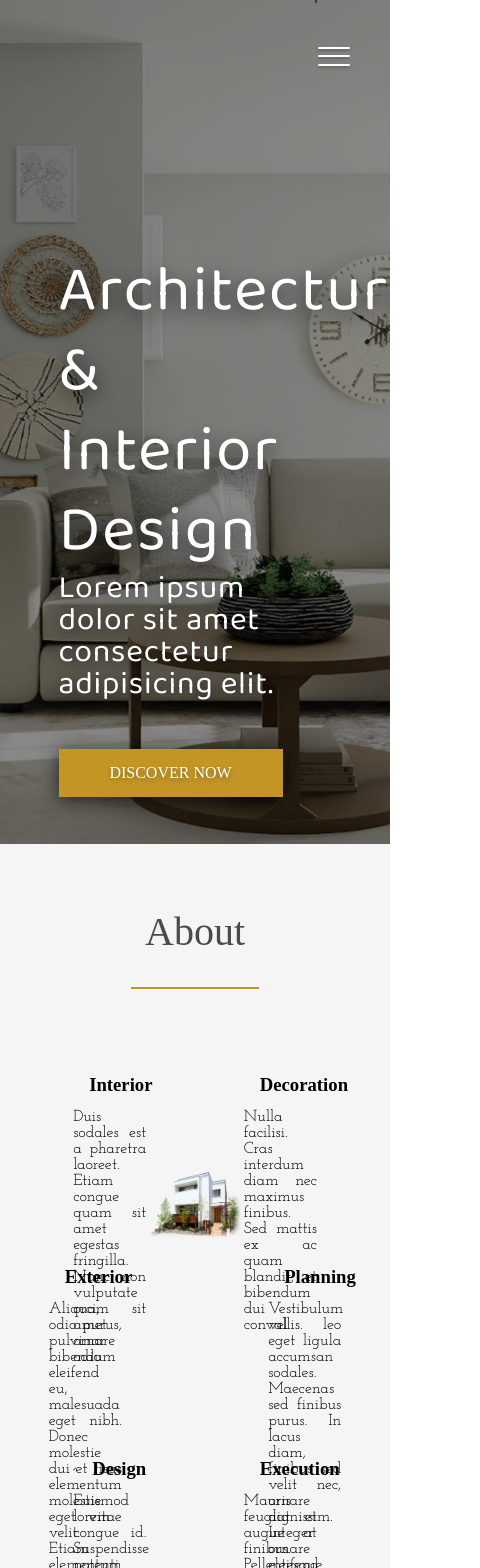
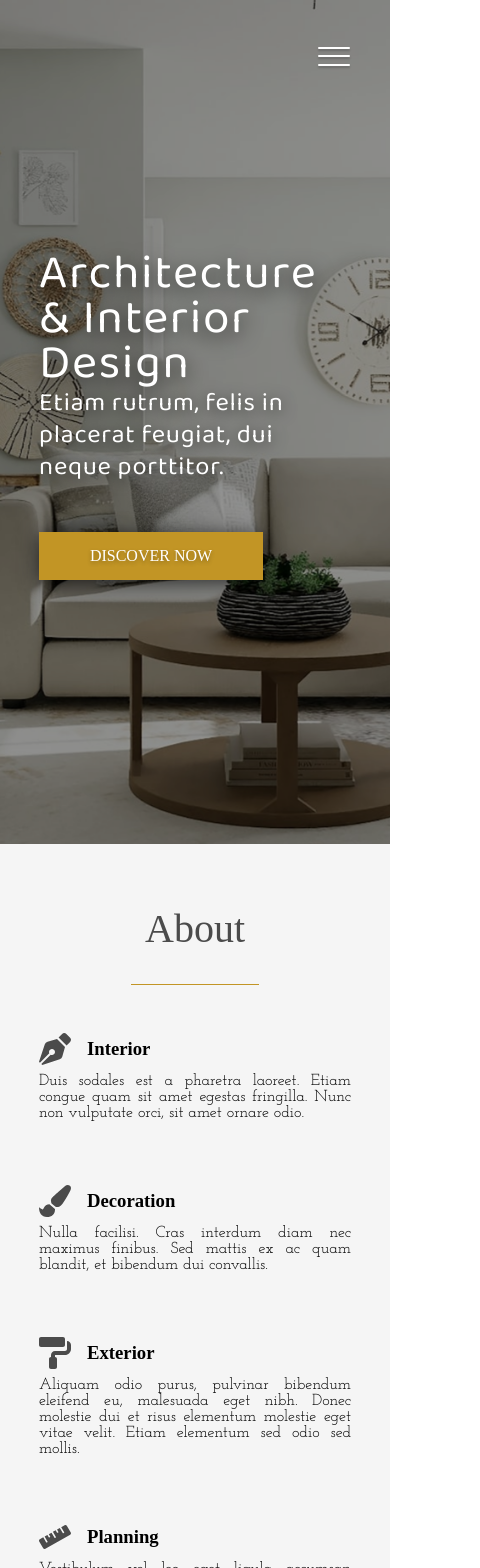
Before and after one commit to abhsyk/architect, a React (Create React App) app: page / in a window 390 px wide. Shown: the top 1568 px of the page, 480 px wide, since content can reach past the window. Built offline with nearby package versions, Linux system fonts and the light colour scheme; a web font is replaced by a local one.

Commit message:
Adding responsivle styles

```diff
--- a/src/components/common/Input/index.tsx
+++ b/src/components/common/Input/index.tsx
@@ -1,15 +1,21 @@
 import { FC, InputHTMLAttributes, TextareaHTMLAttributes } from 'react';
 import styled from 'styled-components';
+import { respondTo } from '../../../styles';
 
 interface Props extends InputHTMLAttributes<HTMLInputElement> {
   // TextareaHTMLAttributes<HTMLTextAreaElement>
   label: string;
+  textarea?: boolean;
 }
 
-const Input: FC<Props> = ({ label, ...rest }) => {
+const Input: FC<Props> = ({ label, textarea, ...rest }) => {
   return (
     <StyledInput>
-      <input {...rest} className="field" placeholder=" " />
+      {textarea ? (
+        <textarea className="field" placeholder=" "></textarea>
+      ) : (
+        <input {...rest} className="field" placeholder=" " />
+      )}
       <label htmlFor={rest.id}>{label}</label>
     </StyledInput>
   );
@@ -30,19 +36,53 @@ const StyledInput = styled.div`
     font-size: 1.2rem;
     color: #4b4b4b;
 
+    @media ${respondTo.xl} {
+      margin: 1.4rem 0;
+      width: 32rem;
+    }
+    @media ${respondTo.lg} {
+      width: 28rem;
+    }
+    @media ${respondTo.md} {
+      width: 24rem;
+    }
+    @media ${respondTo.sm} {
+      width: 18rem;
+    }
+
     :focus {
       border-bottom-style: solid;
-    }
-
-    :focus ~ label,
-    :not(:placeholder-shown) ~ label {
-      transform: translateY(-1.4rem);
-      font-size: 0.8rem;
     }
   }
 
   input {
     height: 2rem;
+
+    :focus ~ label,
+    :not(:placeholder-shown) ~ label {
+      transform: translateY(1.9rem);
+      font-size: 0.8rem;
+
+      @media ${respondTo.lg} {
+        transform: translateY(2.2rem);
+      }
+    }
+  }
+
+  textarea {
+    height: 3rem;
+    resize: none;
+    overflow: hidden;
+
+    :focus ~ label,
+    :not(:placeholder-shown) ~ label {
+      transform: translateY(1.7rem);
+      font-size: 0.8rem;
+
+      @media ${respondTo.lg} {
+        transform: translateY(2.2rem);
+      }
+    }
   }
 
   label {
--- a/src/components/common/SectionHeader/index.tsx
+++ b/src/components/common/SectionHeader/index.tsx
@@ -1,5 +1,6 @@
 import { FC } from 'react';
 import styled from 'styled-components';
+import { respondTo } from '../../../styles';
 
 type Props = {
   title: string;
@@ -22,6 +23,11 @@ const Header = styled.div`
   padding-top: 3rem;
   padding-bottom: 5rem;
 
+  @media ${respondTo.lg} {
+    padding-top: 2rem;
+    padding-bottom: 3rem;
+  }
+
   h1 {
     font-family: 'Muli', serif;
     font-size: 2.5rem;
--- a/src/components/common/TeamItem/index.tsx
+++ b/src/components/common/TeamItem/index.tsx
@@ -1,6 +1,7 @@
 import { motion } from 'framer-motion';
 import { FC } from 'react';
 import styled from 'styled-components';
+import { respondTo } from '../../../styles';
 
 type Props = {
   image: string;
@@ -39,6 +40,17 @@ const Card = styled(motion.div)`
 
   :hover .info {
     opacity: 1;
+  }
+
+  @media ${respondTo.xl} {
+    width: 20rem;
+  }
+  @media ${respondTo.lg} {
+    width: 25rem;
+    margin-bottom: 3rem;
+  }
+  @media ${respondTo.sm} {
+    width: 20rem;
   }
 `;
 
--- a/src/components/section/About/index.tsx
+++ b/src/components/section/About/index.tsx
@@ -11,7 +11,7 @@ import {
 import { motion } from 'framer-motion';
 import { SectionHeader } from '../../common';
 import { useScroll } from '../../../hooks/useScroll';
-import { fade } from '../../../styles';
+import { fade, respondTo } from '../../../styles';
 
 const serviceItems = [
   {
@@ -85,6 +85,11 @@ const StyledAbout = styled(motion.div)`
   background-color: #f5f5f5;
   padding-top: 1rem;
   padding-bottom: 8rem;
+
+  @media ${respondTo.md} {
+    padding-top: 1.8rem;
+    padding-bottom: 5rem;
+  }
 `;
 
 const Services = styled(motion.div)`
@@ -94,41 +99,76 @@ const Services = styled(motion.div)`
   grid-template-columns: repeat(16, 1fr);
   grid-template-rows: repeat(6, 4rem);
   grid-row-gap: 2rem;
+
+  @media ${respondTo.lg} {
+    display: flex;
+    flex-direction: column;
+    align-items: center;
+  }
 `;
 
 const Service = styled(motion.div)`
   width: 100%;
   margin-bottom: 1rem;
 
+  @media ${respondTo.lg} {
+    width: 80%;
+    margin-bottom: 2rem;
+  }
+
   /* Interior */
   :nth-child(1) {
     grid-column: 4 / 7;
     grid-row: 1 / 3;
+
+    @media ${respondTo.xl} {
+      grid-column: 3 / 7;
+    }
   }
   /* Decoration */
   :nth-child(2) {
     grid-column: 11 / 14;
     grid-row: 1 / 3;
+
+    @media ${respondTo.xl} {
+      grid-column: 11 / 15;
+    }
   }
   /* Exterior */
   :nth-child(3) {
     grid-column: 3 / 6;
     grid-row: 3 / 5;
+
+    @media ${respondTo.xl} {
+      grid-column: 2 / 6;
+    }
   }
   /* Planning */
   :nth-child(4) {
     grid-column: 12 / 15;
     grid-row: 3 / 5;
+
+    @media ${respondTo.xl} {
+      grid-column: 12 / 16;
+    }
   }
   /* Design */
   :nth-child(5) {
     grid-column: 4 / 7;
     grid-row: 5 / -1;
+
+    @media ${respondTo.xl} {
+      grid-column: 3 / 7;
+    }
   }
   /* Execution */
   :nth-child(6) {
     grid-column: 11 / 14;
     grid-row: 5 / -1;
+
+    @media ${respondTo.xl} {
+      grid-column: 11 / 16;
+    }
   }
 
   p {
@@ -154,6 +194,16 @@ const ImageWrapper = styled(motion.div)`
   grid-column: 7 /11;
   grid-row: 2 / 6;
   width: 100%;
+
+  @media ${respondTo.xl} {
+    grid-row: 3 / -1;
+  }
+  @media ${respondTo.lg} {
+    width: 60%;
+  }
+  @media ${respondTo.lg} {
+    width: 70%;
+  }
 
   img {
     width: 100%;
--- a/src/components/section/Contact/index.tsx
+++ b/src/components/section/Contact/index.tsx
@@ -2,7 +2,7 @@ import { motion } from 'framer-motion';
 import { FC } from 'react';
 import styled from 'styled-components';
 import { useScroll } from '../../../hooks/useScroll';
-import { fade } from '../../../styles';
+import { fade, respondTo } from '../../../styles';
 import { Input } from '../../common';
 
 const Contact: FC = () => {
@@ -22,7 +22,7 @@ const Contact: FC = () => {
           <form>
             <Input label="Full Name" type="text" />
             <Input label="Email" type="email" />
-            <Input label="Message" type="text" />
+            <Input textarea label="Message" type="text" />
           </form>
           <button type="submit">Submit</button>
         </Right>
@@ -34,7 +34,7 @@ const Contact: FC = () => {
 // Styles
 const StyledContact = styled(motion.div)`
   width: 100%;
-  height: 60vh;
+  height: 80vh;
   background: ${({ theme }) => theme.colors.black};
   display: flex;
   justify-content: center;
@@ -44,8 +44,18 @@ const StyledContact = styled(motion.div)`
 const Wrapper = styled(motion.div)`
   display: flex;
   width: 60%;
-  height: 32rem;
+  height: 38rem;
   box-shadow: 0 3px 7px rgba(0, 0, 0, 0.5);
+
+  @media ${respondTo.xl} {
+    width: 80%;
+    height: 36rem;
+  }
+
+  @media ${respondTo.lg} {
+    width: 90%;
+    height: 32rem;
+  }
 
   h1 {
     font-family: ${({ theme }) => theme.fonts.primary};
@@ -53,6 +63,13 @@ const Wrapper = styled(motion.div)`
     font-weight: 300;
     color: ${({ theme }) => theme.colors.black};
     margin-bottom: 2rem;
+
+    @media ${respondTo.lg} {
+      margin-bottom: 1rem;
+    }
+    @media ${respondTo.md} {
+      font-size: 2.5rem;
+    }
   }
 `;
 
@@ -60,13 +77,24 @@ const Left = styled.div`
   width: 35%;
   background: linear-gradient(rgba(10, 10, 10, 0.6), rgba(22, 22, 22, 0.9)),
     url(images/contact-bg.jpg) center no-repeat;
+
+  @media ${respondTo.lg} {
+    width: 0;
+  }
 `;
 
 const Right = styled.div`
   width: 65%;
   background: ${({ theme }) => theme.colors.white};
-  padding-top: 1rem;
+  padding-top: 3rem;
   text-align: center;
+
+  @media ${respondTo.xl} {
+    width: 100%;
+  }
+  @media ${respondTo.lg} {
+    padding-top: 2rem;
+  }
 
   form {
     width: 100%;
@@ -90,6 +118,12 @@ const Right = styled.div`
     text-shadow: 0 1px 3px rgba(0, 0, 0, 0.5);
     box-shadow: 0 1px 3px rgba(0, 0, 0, 0.3);
     cursor: pointer;
+
+    @media ${respondTo.sm} {
+      margin-top: 2.5rem;
+      width: 18rem;
+      height: 2.5rem;
+    }
   }
 `;
 
--- a/src/components/section/Footer/index.tsx
+++ b/src/components/section/Footer/index.tsx
@@ -1,12 +1,13 @@
 import { FC } from 'react';
 import styled from 'styled-components';
+import { respondTo } from '../../../styles';
 import { SocialMedia } from '../../common';
 
 const Footer: FC = () => {
   return (
     <StyledFooter>
       <Content>
-        <Copyright>Copyright &copy; 2023 XYZ</Copyright>
+        <Copyright>Copyright &copy; {new Date().getFullYear()} XYZ</Copyright>
         <SocialMedia />
       </Content>
     </StyledFooter>
@@ -22,18 +23,37 @@ const StyledFooter = styled.div`
   justify-content: center;
   align-items: center;
   padding-top: 6rem;
+
+  @media ${respondTo.lg} {
+    padding-top: 2rem;
+    padding-bottom: 2rem;
+  }
 `;
 
 const Content = styled.div`
   width: 60%;
   display: flex;
   justify-content: space-between;
+
+  @media ${respondTo.xl} {
+    width: 80%;
+  }
+
+  @media ${respondTo.lg} {
+    flex-direction: column;
+    align-items: center;
+    justify-content: center;
+  }
 `;
 
 const Copyright = styled.div`
-  font-family: 'Baloo Da 2', serif;
+  font-family: ${({ theme }) => theme.fonts.primary};
   font-size: 1rem;
   color: ${({ theme }) => theme.colors.grey};
+
+  @media ${respondTo.lg} {
+    padding-bottom: 1rem;
+  }
 `;
 
 export default Footer;
--- a/src/components/section/Hero/index.tsx
+++ b/src/components/section/Hero/index.tsx
@@ -1,6 +1,7 @@
 import { motion } from 'framer-motion';
 import { FC } from 'react';
 import styled from 'styled-components';
+import { respondTo } from '../../../styles';
 
 const Hero: FC = () => {
   return (
@@ -19,7 +20,7 @@ const Hero: FC = () => {
           Architecture & Interior Design
         </motion.h1>
         <motion.p variants={titleAnim}>
-          Lorem ipsum dolor sit amet consectetur adipisicing elit.
+          Etiam rutrum, felis in placerat feugiat, dui neque porttitor.
         </motion.p>
         <motion.button variants={titleAnim}>Discover now</motion.button>
       </Banner>
@@ -55,6 +56,10 @@ const Banner = styled(motion.div)`
   left: 15%;
   user-select: none;
 
+  @media ${respondTo.lg} {
+    left: 10%;
+  }
+
   h1 {
     font-size: 4rem;
     font-weight: 300;
@@ -63,6 +68,23 @@ const Banner = styled(motion.div)`
     line-height: 5rem;
     letter-spacing: 0.1rem;
     text-shadow: 0 6px 20px rgba(0, 0, 0, 0.7);
+
+    @media ${respondTo.xl} {
+      font-size: 3.6rem;
+      line-height: 4rem;
+      width: 60%;
+    }
+
+    @media ${respondTo.lg} {
+      font-size: 3.4rem;
+      line-height: 3.2rem;
+      width: 80%;
+    }
+
+    @media ${respondTo.sm} {
+      font-size: 3rem;
+      line-height: 2.8rem;
+    }
   }
 
   p {
@@ -73,6 +95,13 @@ const Banner = styled(motion.div)`
     letter-spacing: 0.05rem;
     margin-bottom: 3rem;
     text-shadow: 0 3px 15px rgba(0, 0, 0, 0.7);
+
+    @media ${respondTo.xl} {
+      font-size: 1.8rem;
+    }
+    @media ${respondTo.sm} {
+      font-size: 1.6rem;
+    }
   }
 
   button {
@@ -87,6 +116,17 @@ const Banner = styled(motion.div)`
     text-shadow: 0 2px 4px rgba(0, 0, 0, 0.3);
     box-shadow: 0 3px 20px rgba(0, 0, 0, 0.7);
     cursor: pointer;
+
+    @media ${respondTo.xl} {
+      width: 12rem;
+      height: 2.5rem;
+      font-size: 0.8rem;
+    }
+    @media ${respondTo.sm} {
+      width: 14rem;
+      height: 3rem;
+      font-size: 1rem;
+    }
   }
 `;
 
--- a/src/components/section/Sidebar/index.tsx
+++ b/src/components/section/Sidebar/index.tsx
@@ -1,11 +1,20 @@
 import { AnimatePresence, motion } from 'framer-motion';
-import { FC } from 'react';
+import { FC, useEffect } from 'react';
 import styled from 'styled-components';
 import { useUI } from '../../../context';
+import { respondTo } from '../../../styles';
 import { SocialMedia } from '../../common';
 
 const Sidebar: FC = () => {
   const { isSidebarOpen, closeSidebar } = useUI();
+
+  useEffect(() => {
+    if (isSidebarOpen) {
+      document.body.style.overflowY = 'hidden';
+    } else {
+      document.body.style.overflowY = 'auto';
+    }
+  }, [isSidebarOpen]);
 
   return (
     <>
@@ -69,6 +78,10 @@ const StyledSidebar = styled(motion.div)`
   right: 0;
   box-shadow: 0 5px 20px rgba(0, 0, 0, 0.4);
   z-index: 100;
+
+  @media ${respondTo.sm} {
+    width: 95%;
+  }
 `;
 
 const Menu = styled.ul`
@@ -86,6 +99,14 @@ const Item = styled.li`
     font-size: 2rem;
     color: ${({ theme }) => theme.colors.grey};
     position: relative;
+
+    @media ${respondTo.xl} {
+      font-size: 1.8rem;
+    }
+    @media ${respondTo.md} {
+      display: inline-block;
+      margin: 0.5rem 0;
+    }
 
     ::before {
       content: attr(data-content);
--- a/src/components/section/Team/index.tsx
+++ b/src/components/section/Team/index.tsx
@@ -2,7 +2,7 @@ import { motion } from 'framer-motion';
 import { FC } from 'react';
 import styled from 'styled-components';
 import { useScroll } from '../../../hooks/useScroll';
-import { fade } from '../../../styles';
+import { fade, respondTo } from '../../../styles';
 import { SectionHeader, TeamItem } from '../../common';
 
 const Team: FC = () => {
@@ -47,6 +47,14 @@ const StyledTeam = styled(motion.div)`
   justify-content: center;
   align-items: center;
   padding: 1rem 2rem 15rem 2rem;
+
+  @media ${respondTo.xl} {
+    padding-bottom: 10rem;
+  }
+  @media ${respondTo.md} {
+    padding-top: 1.8rem;
+    padding-bottom: 6rem;
+  }
 `;
 
 const Cards = styled.div`
@@ -54,6 +62,14 @@ const Cards = styled.div`
   justify-content: space-evenly;
   width: 100%;
   margin-top: 4rem;
+
+  @media ${respondTo.lg} {
+    flex-direction: column;
+    align-items: center;
+  }
+  @media ${respondTo.xl} {
+    margin-top: 2rem;
+  }
 `;
 
 export default Team;
--- a/src/components/ui/ScrollButton/index.tsx
+++ b/src/components/ui/ScrollButton/index.tsx
@@ -2,6 +2,7 @@ import { AnimatePresence, motion } from 'framer-motion';
 import { FC, useEffect, useState } from 'react';
 import { FaArrowUp } from 'react-icons/fa';
 import styled from 'styled-components';
+import { respondTo } from '../../../styles';
 
 const ScrollButton: FC = () => {
   const [isVisible, setIsVisible] = useState(false);
@@ -62,6 +63,12 @@ const Button = styled(motion.div)`
   border-radius: 50%;
   box-shadow: 0 1px 6px rgba(0, 0, 0, 0.2);
   cursor: pointer;
+
+  @media ${respondTo.sm} {
+    width: 3.5rem;
+    height: 3.5rem;
+    font-size: 1.2rem;
+  }
 `;
 
 // Animation variants
--- a/src/hooks/useScroll.ts
+++ b/src/hooks/useScroll.ts
@@ -4,7 +4,7 @@ import { useEffect } from 'react';
 
 export const useScroll = () => {
   const controls = useAnimation();
-  const [element, view] = useInView({ threshold: 0.5 });
+  const [element, view] = useInView({ threshold: 0.25 });
 
   useEffect(() => {
     if (view) {
--- a/src/styles/index.ts
+++ b/src/styles/index.ts
@@ -1,4 +1,4 @@
-import { createGlobalStyle } from 'styled-components';
+import { createGlobalStyle, css } from 'styled-components';
 
 export const GlobalStyle = createGlobalStyle`
   * {
@@ -38,3 +38,22 @@ export const fade = {
     transition: { duration: 1, ease: 'easeOut' },
   },
 };
+
+// Breakpoints
+const breakpoints = {
+  xs: '480px',
+  sm: '640px',
+  md: '768px',
+  lg: '1024px',
+  xl: '1280px',
+  '2xl': '1536',
+};
+
+export const respondTo = {
+  xs: `(max-width: ${breakpoints.xs})`,
+  sm: `(max-width: ${breakpoints.sm})`,
+  md: `(max-width: ${breakpoints.md})`,
+  lg: `(max-width: ${breakpoints.lg})`,
+  xl: `(max-width: ${breakpoints.xl})`,
+  '2xl': `(max-width: ${breakpoints['2xl']})`,
+};
```
